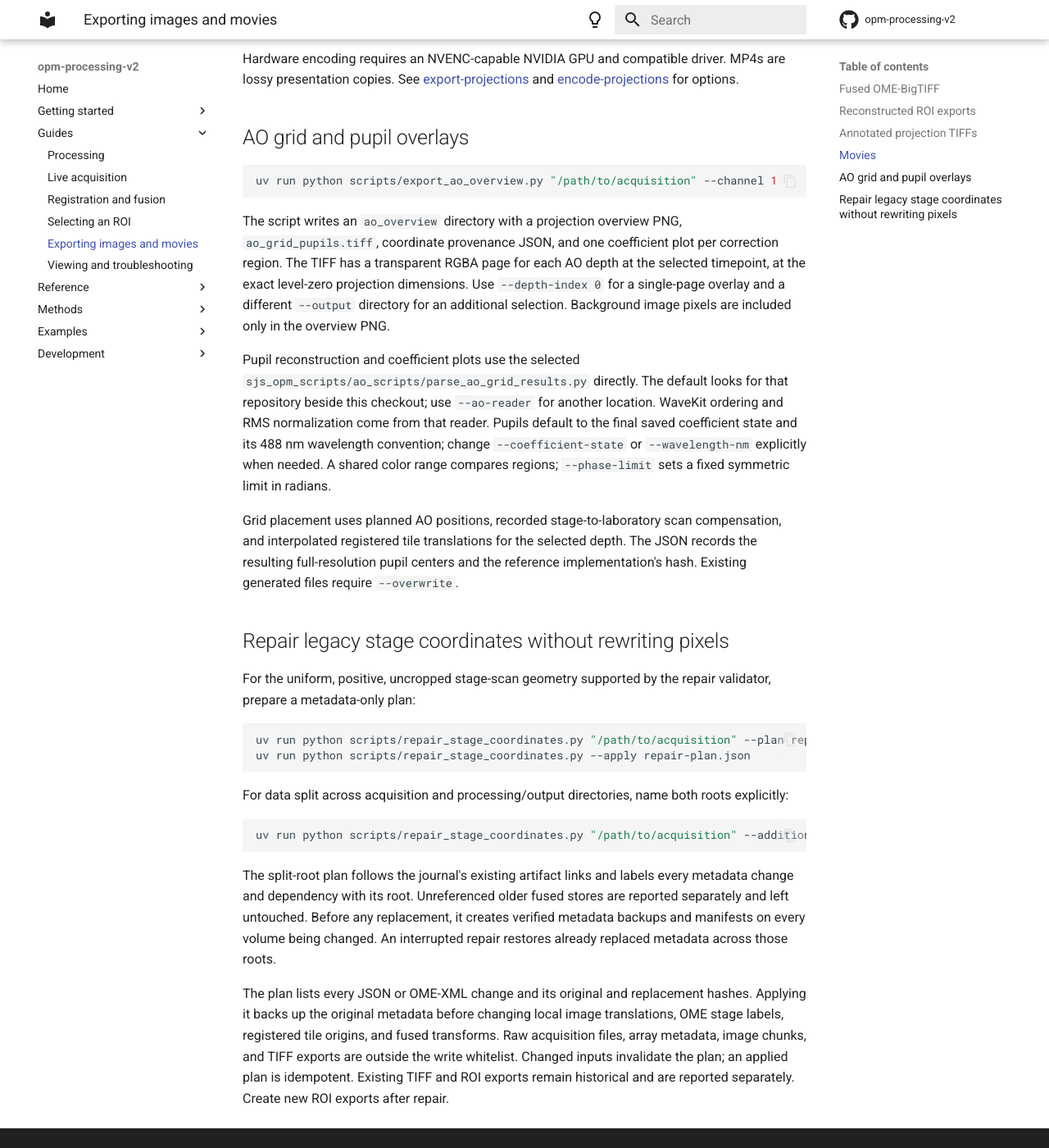
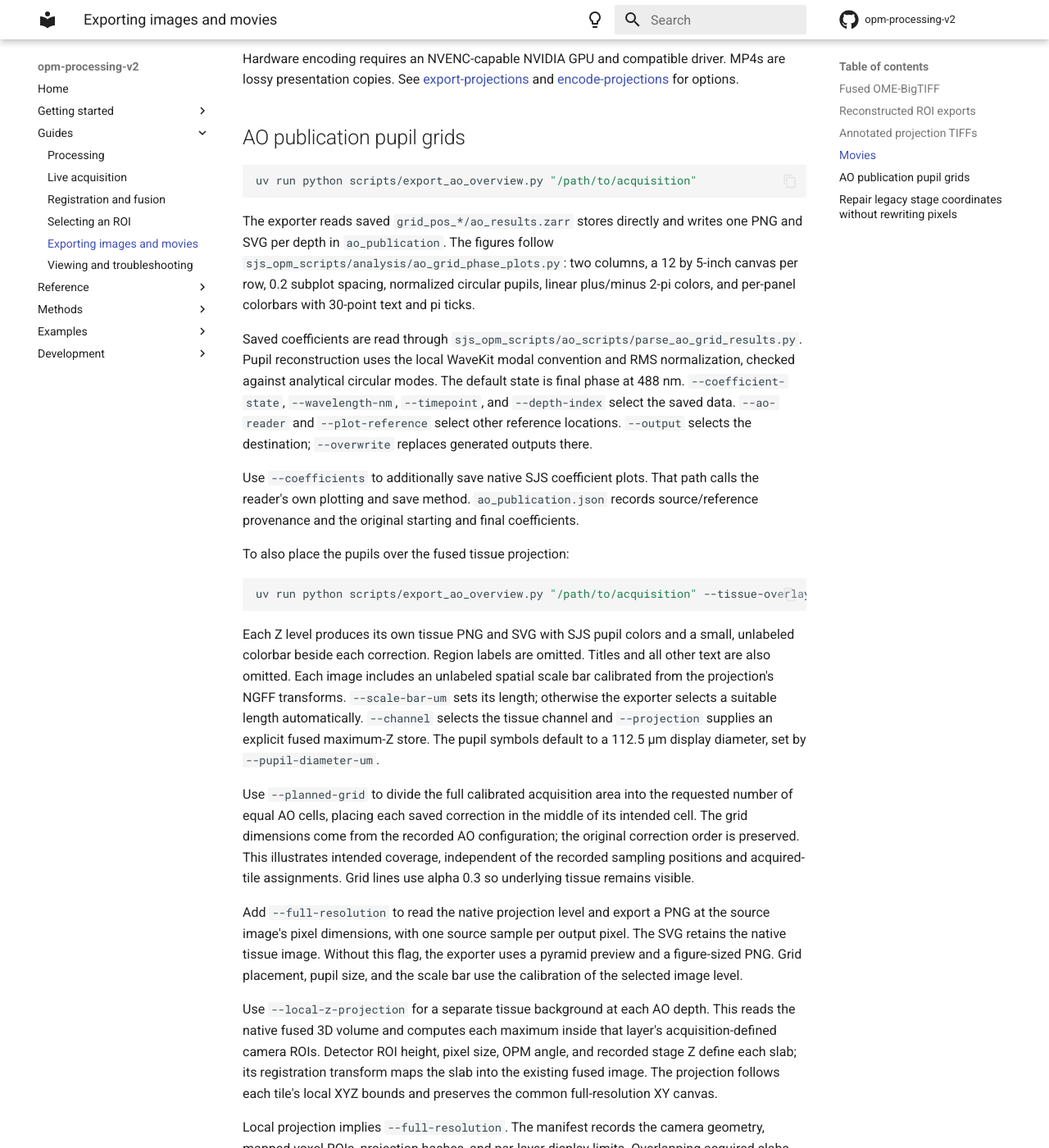
Before and after one commit to QI2lab/opm-processing-v2, an MkDocs documentation site: the page built from docs/guides/exports.md, in a window 1280 px wide and 1400 px high, scrolled down 1928 px. Shown: the whole window at 82% size. Built offline with MkDocs 1.6.1 and Material for MkDocs 9.7.7, drawn with Linux system fonts in a browser that asks for light colours; comment, search, counter and statistics services are not loaded; some of the changed text lies outside the part shown.

Commit message:
docs(ao): explain publication and calibrated tissue exports

````diff
--- a/docs/guides/exports.md
+++ b/docs/guides/exports.md
@@ -90,32 +90,78 @@
 [export-projections](../reference/cli/export-projections.md) and
 [encode-projections](../reference/cli/encode-projections.md) for options.
 
-## AO grid and pupil overlays
+## AO publication pupil grids
 
 ```bash
-uv run python scripts/export_ao_overview.py "/path/to/acquisition" --channel 1
+uv run python scripts/export_ao_overview.py "/path/to/acquisition"
 ```
 
-The script writes an `ao_overview` directory with a projection overview PNG,
-`ao_grid_pupils.tiff`, coordinate provenance JSON, and one coefficient plot per
-correction region. The TIFF has a transparent RGBA page for each AO depth at the
-selected timepoint, at the exact level-zero projection dimensions. Use
-`--depth-index 0` for a single-page overlay and a different `--output` directory
-for an additional selection. Background image pixels are included only in the
-overview PNG.
+The exporter reads saved `grid_pos_*/ao_results.zarr` stores directly and writes
+one PNG and SVG per depth in `ao_publication`. The figures follow
+`sjs_opm_scripts/analysis/ao_grid_phase_plots.py`: two columns, a 12 by 5-inch
+canvas per row, 0.2 subplot spacing, normalized circular pupils, linear plus/minus
+2-pi colors, and per-panel colorbars with 30-point text and pi ticks.
 
-Pupil reconstruction and coefficient plots use the selected
-`sjs_opm_scripts/ao_scripts/parse_ao_grid_results.py` directly. The default looks
-for that repository beside this checkout; use `--ao-reader` for another location.
-WaveKit ordering and RMS normalization come from that reader. Pupils default to
-the final saved coefficient state and its 488 nm wavelength convention; change
-`--coefficient-state` or `--wavelength-nm` explicitly when needed. A shared color
-range compares regions; `--phase-limit` sets a fixed symmetric limit in radians.
+Saved coefficients are read through
+`sjs_opm_scripts/ao_scripts/parse_ao_grid_results.py`. Pupil reconstruction uses
+the local WaveKit modal convention and RMS normalization, checked against
+analytical circular modes. The default state is final phase at 488 nm.
+`--coefficient-state`, `--wavelength-nm`, `--timepoint`, and `--depth-index`
+select the saved data. `--ao-reader` and `--plot-reference` select other reference
+locations. `--output` selects the destination; `--overwrite` replaces generated
+outputs there.
 
-Grid placement uses planned AO positions, recorded stage-to-laboratory scan
-compensation, and interpolated registered tile translations for the selected
-depth. The JSON records the resulting full-resolution pupil centers and the
-reference implementation's hash. Existing generated files require `--overwrite`.
+Use `--coefficients` to additionally save native SJS coefficient plots. That path
+calls the reader's own plotting and save method. `ao_publication.json` records
+source/reference provenance and the original starting and final coefficients.
+
+To also place the pupils over the fused tissue projection:
+
+```bash
+uv run python scripts/export_ao_overview.py "/path/to/acquisition" --tissue-overlay
+```
+
+Each Z level produces its own tissue PNG and SVG with SJS pupil colors and a
+small, unlabeled colorbar beside each correction. Region labels are omitted.
+Titles and all other text are also omitted. Each image includes an unlabeled
+spatial scale bar calibrated from the projection's NGFF
+transforms. `--scale-bar-um` sets its length; otherwise
+the exporter selects a suitable length automatically. `--channel` selects the
+tissue channel and `--projection` supplies an explicit fused maximum-Z store.
+The pupil symbols default to a 112.5 µm display diameter, set by
+`--pupil-diameter-um`.
+
+Use `--planned-grid` to divide the full calibrated acquisition area into the
+requested number of equal AO cells, placing each saved correction in the middle
+of its intended cell. The grid dimensions come from the recorded AO configuration;
+the original correction order is preserved. This illustrates intended coverage,
+independent of the recorded sampling positions and acquired-tile assignments.
+Grid lines use alpha 0.3 so underlying tissue remains visible.
+
+Add `--full-resolution` to read the native projection level and export a PNG at
+the source image's pixel dimensions, with one source sample per output pixel.
+The SVG retains the native tissue image. Without this flag, the exporter uses
+a pyramid preview and a figure-sized PNG. Grid placement, pupil size, and the
+scale bar use the calibration of the selected image level.
+
+Use `--local-z-projection` for a separate tissue background at each AO depth.
+This reads the native fused 3D volume and computes each maximum inside that
+layer's acquisition-defined camera ROIs. Detector ROI height, pixel size, OPM
+angle, and recorded stage Z define each slab; its registration transform maps
+the slab into the existing fused image. The projection follows each tile's
+local XYZ bounds and preserves the common full-resolution XY canvas.
+
+Local projection implies `--full-resolution`. The manifest records the camera
+geometry, mapped voxel ROIs, projection hashes, and per-layer display limits.
+Overlapping acquired slabs retain the signal already blended in the fused
+volume. Saved XY ROI selections with `all_z` do not define separate depth slabs.
+
+Overlay pupils identify representative centers of source-tile groups inferred
+from the saved historical AO assignment plans. They do not mark calibrated AO
+measurement sites or outline correction boundaries. This tissue composition
+extends the standalone SJS pupil figure. Standalone grids retain every saved
+correction. The tissue PNG/SVG and placement/scale-bar provenance are saved
+alongside them.
 
 ## Repair legacy stage coordinates without rewriting pixels
 
````
